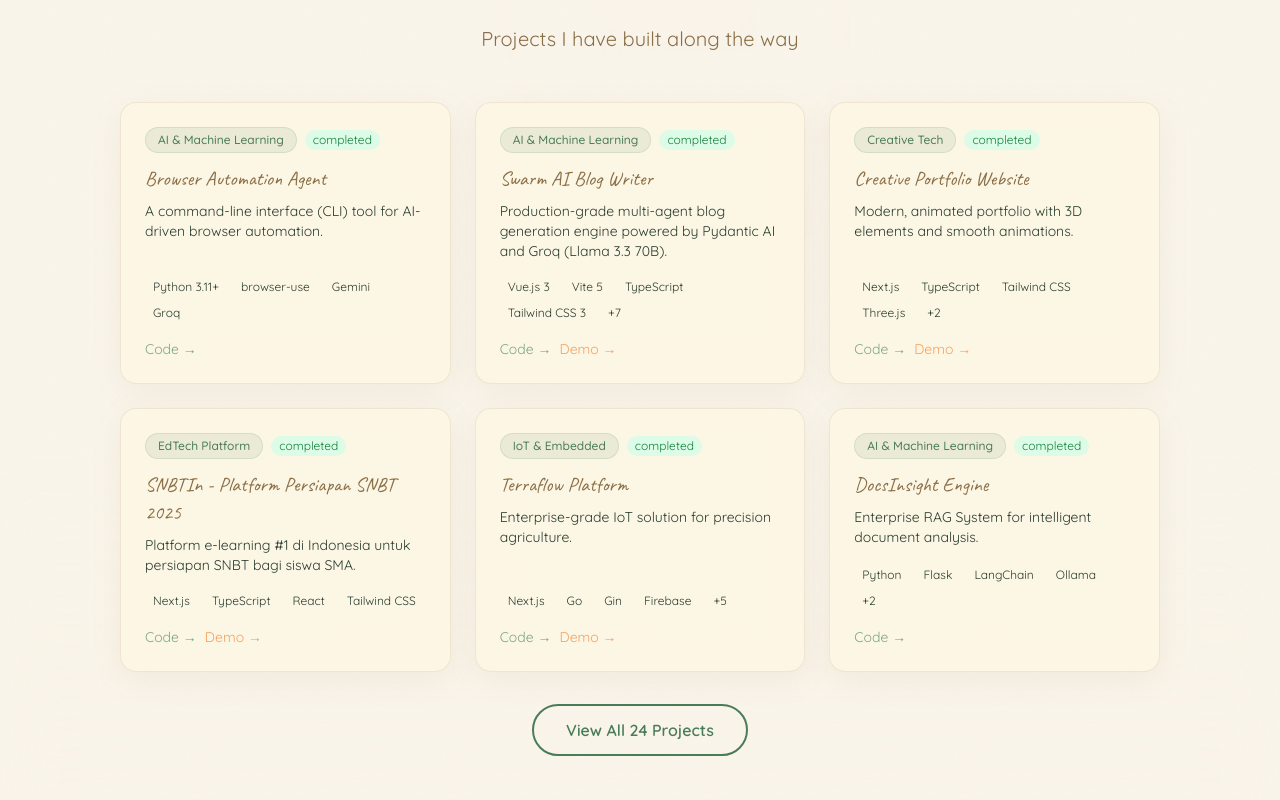
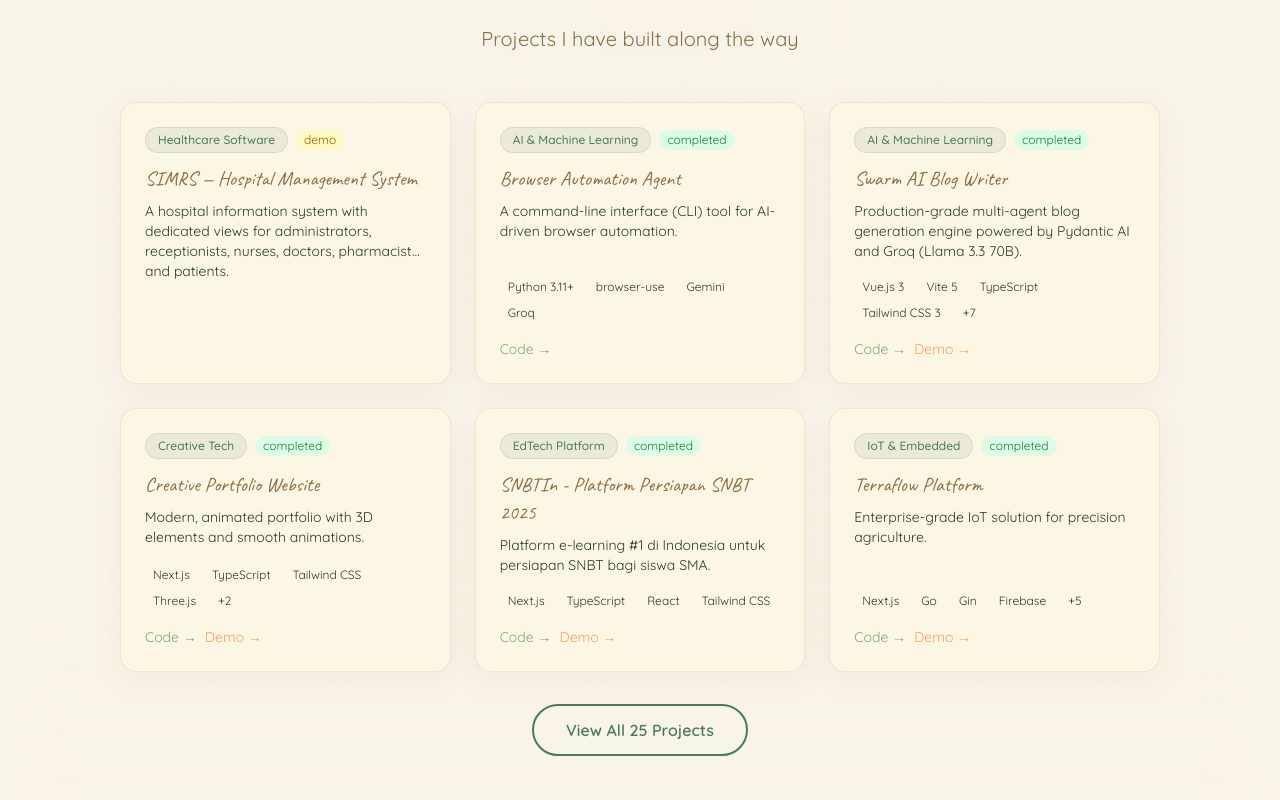
Before and after one commit to anggitdjoko/portfolio, a Next.js app: page /portfolio/ in a window 1280 px wide. Shown: the part 3500-4300 px from the top of the page. Built offline with nearby package versions, Linux system fonts and the light colour scheme.

Commit message:
feat: add SIMRS portfolio project data and video fields

```diff
--- a/src/data/portfolio.ts
+++ b/src/data/portfolio.ts
@@ -46,6 +46,25 @@ export const portfolioData: PortfolioData = {
     },
     projects: [
         {
+            "id": "project-simrs-rumkit-ktp",
+            "slug": "simrs-rumkit-ktp",
+            "title": "SIMRS — Hospital Management System",
+            "description": "A hospital information system with dedicated views for administrators, receptionists, nurses, doctors, pharmacists, and patients.",
+            "longDescription": "SIMRS Rumkit KTP brings hospital administration, clinical worklists, pharmacy tools, and patient self-service into one role-based application. This 70-second walkthrough introduces six user perspectives, with English on-screen explanations that can be followed without sound.",
+            "techStack": [],
+            "tools": [],
+            "status": "demo",
+            "category": "Healthcare Software",
+            "videoUrl": "/portfolio/project/simrs-rumkit-ktp/SIMRS-Portfolio-HD-Final.mp4",
+            "videoPoster": "/portfolio/project/simrs-rumkit-ktp/SIMRS-Portfolio-HD-Final-Poster.jpg",
+            "highlights": [
+                "Administration & reception: activity dashboard and appointment worklists.",
+                "Clinical tools: vital-sign entry, doctor worklists, and a patient-record search interface.",
+                "Pharmacy: medicine inventory and a drug-interaction checking form.",
+                "Patient portal: appointment requests and personal health notes."
+            ]
+        },
+        {
             id: 'project-1',
             slug: 'browser-automation-agent',
             title: 'Browser Automation Agent',
```
